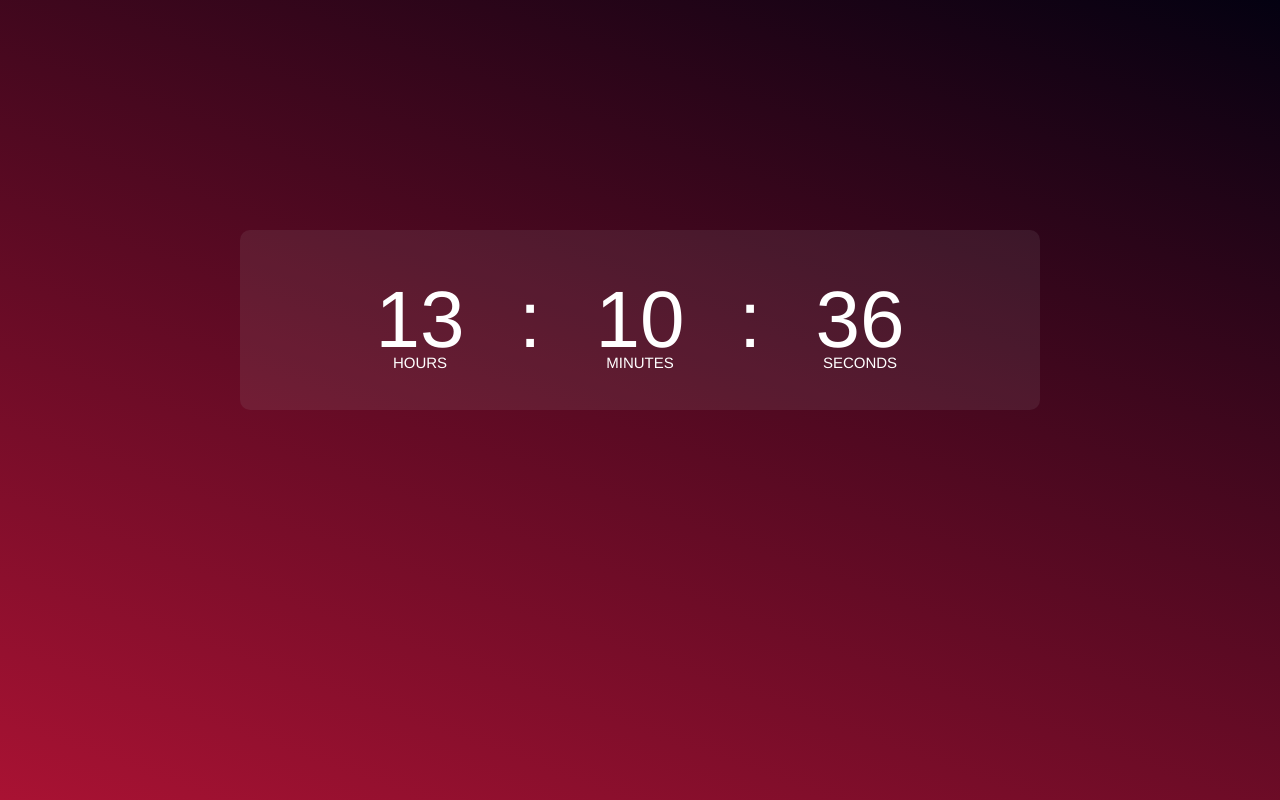
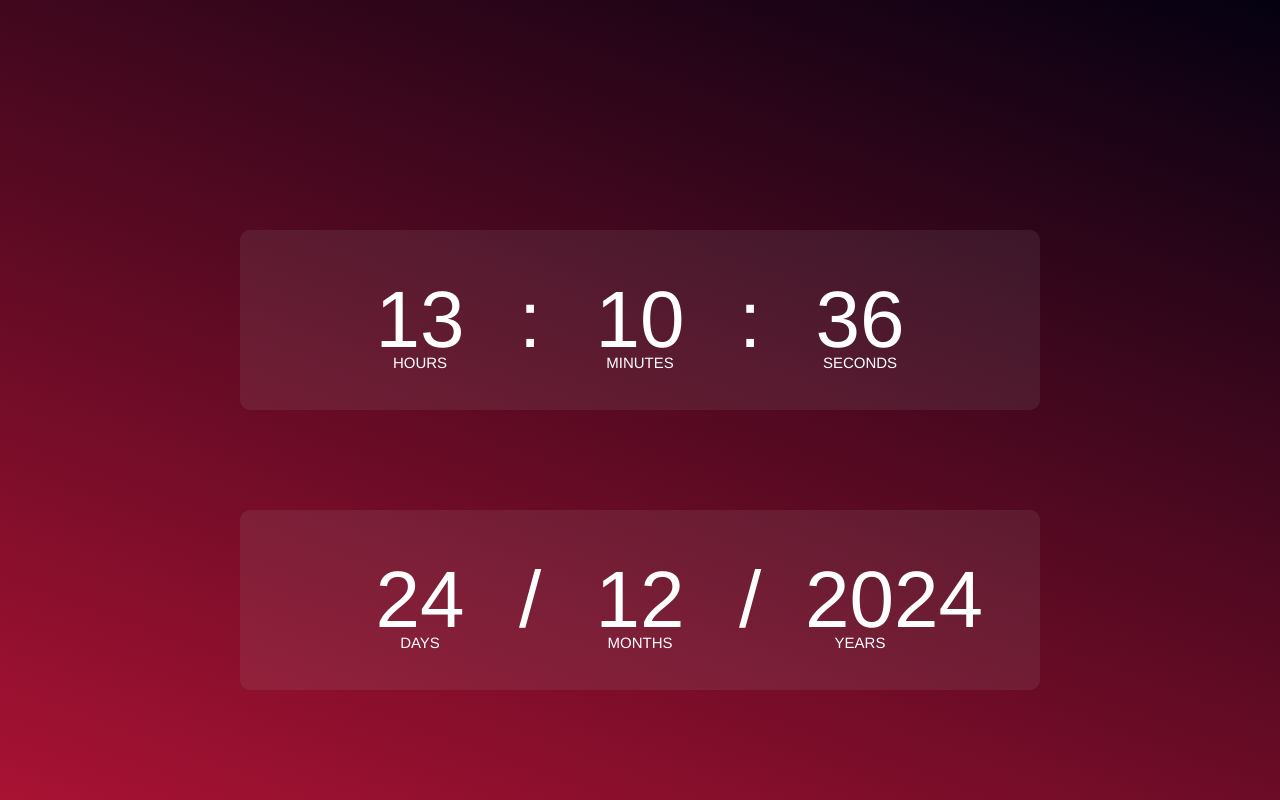
Before and after one commit to idrissoo03/Digital-Clock-Using-Java-Script, a plain HTML site: page index.html in a window 1280 px wide. Drawn offline with Linux system fonts and the light colour scheme.

Commit message:
Added Days To The Clock

```diff
--- a/index.html
+++ b/index.html
@@ -17,7 +17,18 @@
                 <span id="seconds">00</span>
 
 
+        <div class="container2">
+            <div class="clock2">
+                <span id="Days">00</span>
+                <span>/</span>
+                <span id="Months">00</span>
+                <span>/</span>
+                <span id="Years">00</span>
 
+            </div>
+
+
+        </div>
             </div>
         </div>
     </div>
--- a/main.css
+++ b/main.css
@@ -62,3 +62,52 @@
 #seconds::after {
     content: "SECONDS";
 }
+
+.container2 {
+    width: 800px;
+    height: 180px;
+    position: absolute;
+    top: 50%;
+    left: 50%;
+    transform: translate(-50%,50%);
+    gap: 20100px;
+}
+
+.clock2 {
+    width: 100%;
+    height: 100%;
+    background: rgba(171, 171, 171, 0.11);
+    border-radius:10px;
+    position: relative;
+    bottom: -100px;
+
+    display: flex;
+    align-items: center;
+    justify-content: center;
+}
+#Days::after {
+    content: "DAYS";
+}
+#Months::after {
+    content: "MONTHS";
+}
+#Years::after {
+    content: "YEARS";
+}
+
+
+.clock2 span {
+    font-size:80px ;
+    width: 110px;
+    display: inline-block;
+    text-align: center;
+    position: relative;
+}
+
+.clock2 span::after {
+    font-size: 15px;
+    position: absolute;
+    bottom: -5px;
+    left: 50%;
+    transform: translate(-50%);
+}
--- a/main.js
+++ b/main.js
@@ -1,6 +1,9 @@
 let hours = document.getElementById("hours")
 let minutes = document.getElementById("minutes")
 let seconds = document.getElementById("seconds")
+let days = document.getElementById("Days")
+let months = document.getElementById("Months")
+let years = document.getElementById("Years")
 
 
 setInterval(()=> {
@@ -8,6 +11,11 @@ setInterval(()=> {
     hours.innerHTML = cuurentTime.getHours();
     minutes.innerHTML = cuurentTime.getMinutes();
     seconds.innerHTML = cuurentTime.getSeconds();
+    days.innerHTML = cuurentTime.getDate();
+    months.innerHTML = cuurentTime.getMonth() + 1;
+    years.innerHTML = cuurentTime.getFullYear();
+
+
 
 
 
```
